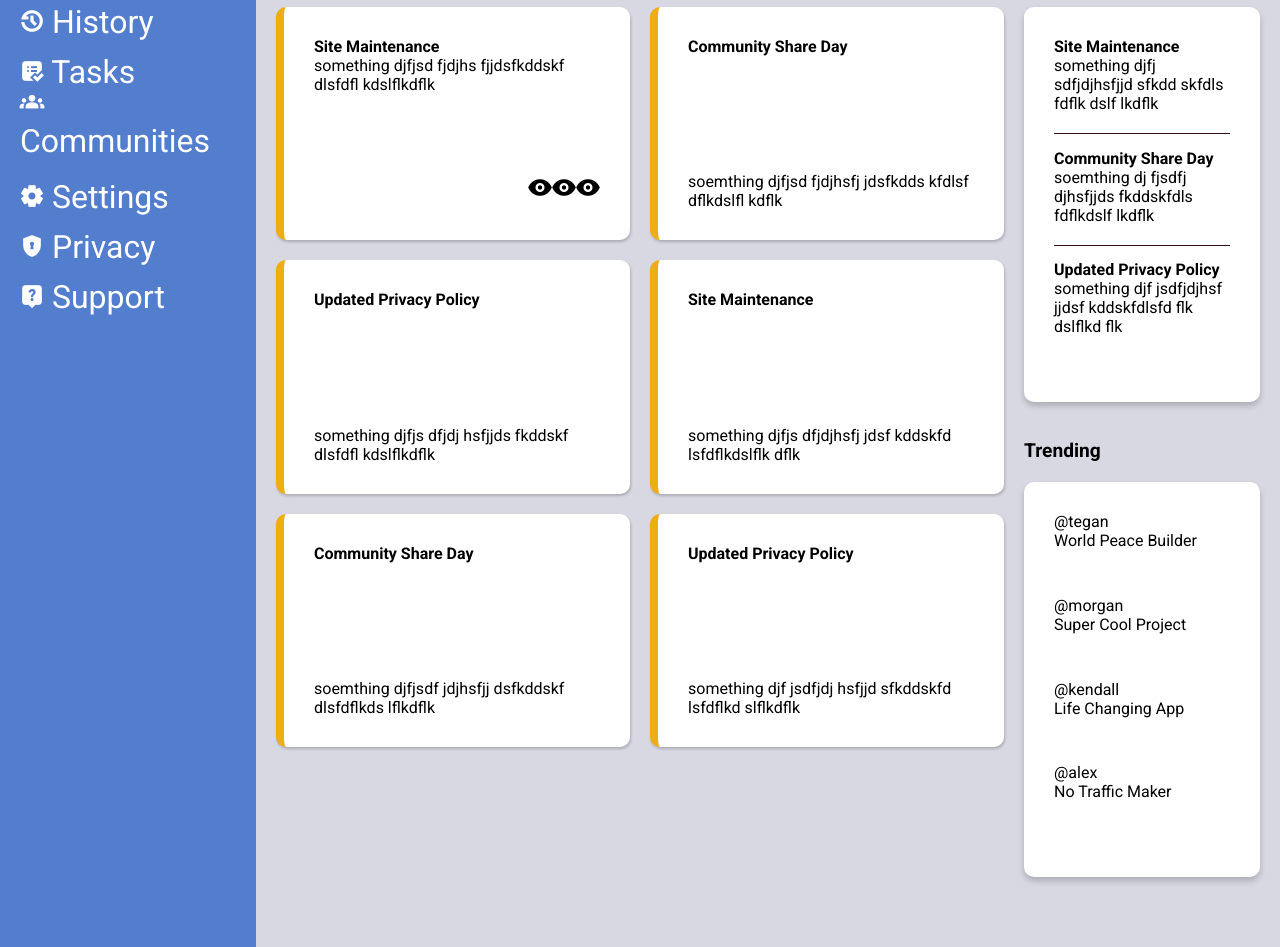
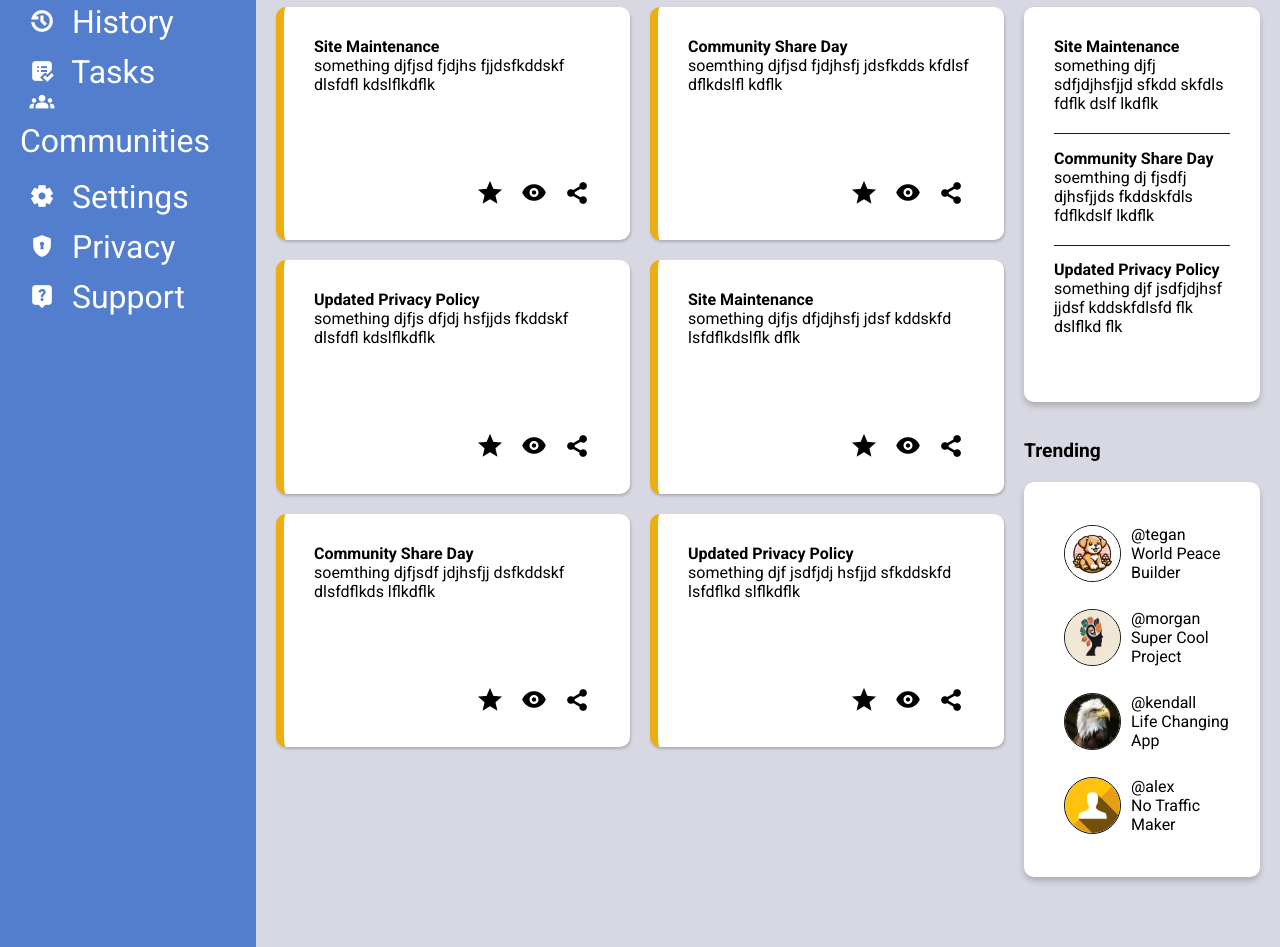
Before and after one commit to DarkFerrari/dashboard, a plain HTML site: page index.html in a window 1280 px wide. Shown: the part 243-1190 px from the top of the page. Drawn offline with nearby package versions, Linux system fonts and the light colour scheme.

Commit message:
finial all
includes share, star, visibility icons on main content containers and profile images on side containers

```diff
--- a/index.html
+++ b/index.html
@@ -117,45 +117,115 @@
                     </div>
                     <div class="main-content-containers-options">
                         <span class="material-symbols-outlined">
-                            visibility
+                            star
                             </span>
                             <span class="material-symbols-outlined">
                                 visibility
                                 </span>
                                 <span class="material-symbols-outlined">
-                                    visibility
+                                    share
                                     </span>
                     </div>
                 </div>
                 <div>
+                    <div>
+
                         <h4>
                             Community Share Day
                         </h4>
                         <p>soemthing djfjsd fjdjhsfj jdsfkdds kfdlsf dflkdslfl kdflk</p>
                     </div>
+                    <div class="main-content-containers-options">
+                        <span class="material-symbols-outlined">
+                            star
+                            </span>
+                            <span class="material-symbols-outlined">
+                                visibility
+                                </span>
+                                <span class="material-symbols-outlined">
+                                    share
+                                    </span>
+                    </div>
+                </div>
                 <div>
+                    <div>
+
                         <h4>
                             Updated Privacy Policy
                         </h4>
                         <p>something djfjs dfjdj hsfjjds fkddskf dlsfdfl kdslflkdflk</p>
                     </div>
+                    <div class="main-content-containers-options">
+                        <span class="material-symbols-outlined">
+                            star
+                            </span>
+                            <span class="material-symbols-outlined">
+                                visibility
+                                </span>
+                                <span class="material-symbols-outlined">
+                                    share
+                                    </span>
+                    </div>
+                </div>
                 <div>
+                    <div>
+
                         <h4>
                             Site Maintenance
                         </h4>
                         <p>something djfjs dfjdjhsfj jdsf kddskfd lsfdflkdslflk dflk</p>
                     </div>
+                    <div class="main-content-containers-options">
+                        <span class="material-symbols-outlined">
+                            star
+                            </span>
+                            <span class="material-symbols-outlined">
+                                visibility
+                                </span>
+                                <span class="material-symbols-outlined">
+                                    share
+                                    </span>
+                    </div>
+                </div>
                 <div>
+                    <div>
+
                         <h4>
                             Community Share Day
                         </h4>
                         <p>soemthing djfjsdf jdjhsfjj dsfkddskf dlsfdflkds lflkdflk</p>
                     </div>
+                    <div class="main-content-containers-options">
+                        <span class="material-symbols-outlined">
+                            star
+                            </span>
+                            <span class="material-symbols-outlined">
+                                visibility
+                                </span>
+                                <span class="material-symbols-outlined">
+                                    share
+                                    </span>
+                    </div>
+                </div>
                 <div>
+                    <div>
+
                         <h4>
                             Updated Privacy Policy
                         </h4>
                         <p>something djf jsdfjdj hsfjjd sfkddskfd lsfdflkd slflkdflk</p>
+                    </div>
+                    <div class="main-content-containers-options">
+                        <span class="material-symbols-outlined">
+                            star
+                            </span>
+                            <span class="material-symbols-outlined">
+                                visibility
+                                </span>
+                                <span class="material-symbols-outlined">
+                                    share
+                                    </span>
+                    </div>
                 </div>
             </div>
             <div class="side-content-containers">
@@ -184,10 +254,22 @@
                 </div>
                 <h3 class="title">Trending</h3>
                 <div class="trending">
+                    <div>
+                        <img src="/dashboard/assets/ai-generated-8499572_640.jpg" alt="profile-picture">
                         <div>@tegan <p>World Peace Builder</p></div>
+                    </div>
+                    <div>
+                        <img src="/dashboard/assets/ai-generated-8562019_640.jpg" alt="profile-picture">
                         <div>@morgan <p>Super Cool Project</p></div>
+                    </div>
+                    <div>
+                        <img src="/dashboard/assets/bald-eagle-550804_1280.jpg" alt="profile-picture">
                         <div>@kendall <p>Life Changing App</p></div>
+                    </div>
+                    <div>
+                        <img src="/dashboard/assets/icon-4399701_1280.png" alt="profile-picture">
                         <div>@alex <p>No Traffic Maker</p></div>
+                    </div>
                 </div>
 
             </div>
--- a/style.css
+++ b/style.css
@@ -236,12 +236,17 @@ body > *{
     grid-row: 2/3 ;
     width: 100%;
     justify-content: end;
+    align-items: center;
     /* justify-content: flex-end; */
 }
 
 .main-content-containers-options>span{
     display: grid;
     /* border: 2px solid red; */
+}
+
+span{
+    padding: 0px 10px;
 }
 
 .side-content-containers{
@@ -281,3 +286,17 @@ body > *{
     border-top: 0.5px solid #321010;
     margin: 20px 0;
   }
+
+.trending>*{
+    display: flex;
+    /* border: solid 2px red; */
+    align-items: center;
+}
+
+.trending img{
+    width: 55px;
+    height: 55px;
+    border-radius: 50px;
+    margin: 0px 10px;
+    border: 1px solid black;
+}
```
Also changed, not shown: assets/ai-generated-8499572_640.jpg (added), assets/ai-generated-8562019_640.jpg (added), assets/bald-eagle-550804_1280.jpg (added). Lines whose indentation alone changed are shown as unchanged.
